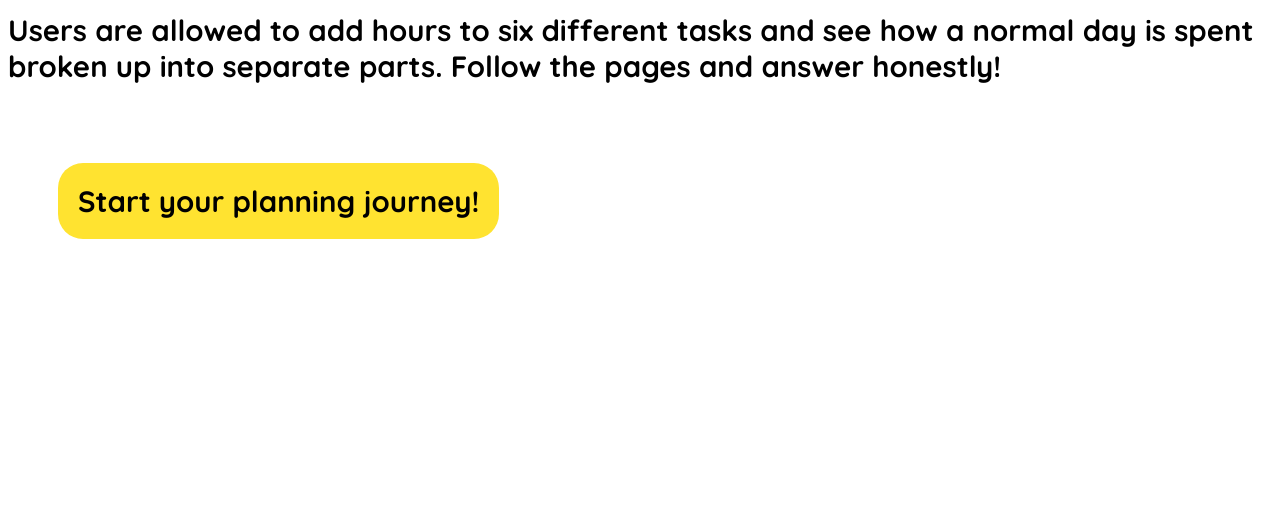
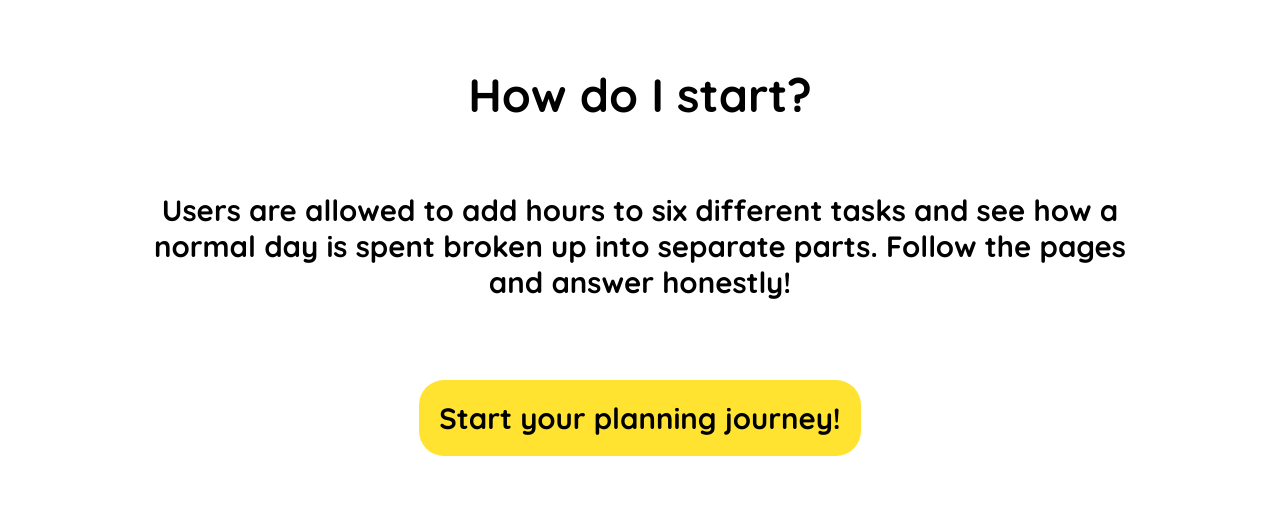
Before and after one commit to he-is-james/Personal-Scheduler, a plain HTML site: page index.html in a window 1280 px wide. Shown: the part 745-1269 px from the top of the page. Before the commit the page ends 1042 px from the top, so only its background shows below. Drawn offline with Linux system fonts and the light colour scheme.

Commit message:
Update main_style.css

```diff
--- a/main_style.css
+++ b/main_style.css
@@ -25,16 +25,15 @@ button {
 /*---------
 Grid frame for the text
 ---------*/
-.flex-container {
-    display: flex;
-    flex-direction: column;
+.grid-container {
+    display: grid;
+    grid-template-columns: 100px 1000px 100px;
     justify-content: center;
-    align-items: center;
     padding: 10px;
 }
 
-.flex-item {
-    display: flex;
+.grid-item {
+    grid-column: 2 / 3;
     height: auto;
     text-align: center;
 }
```
